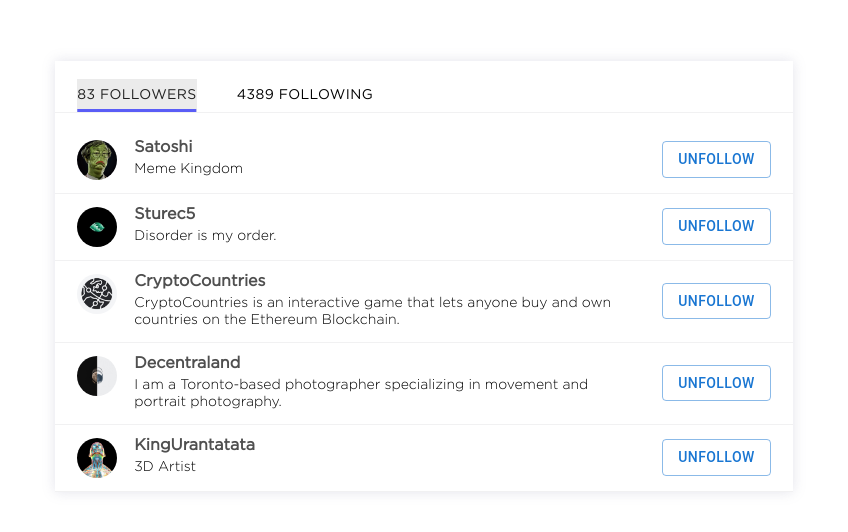
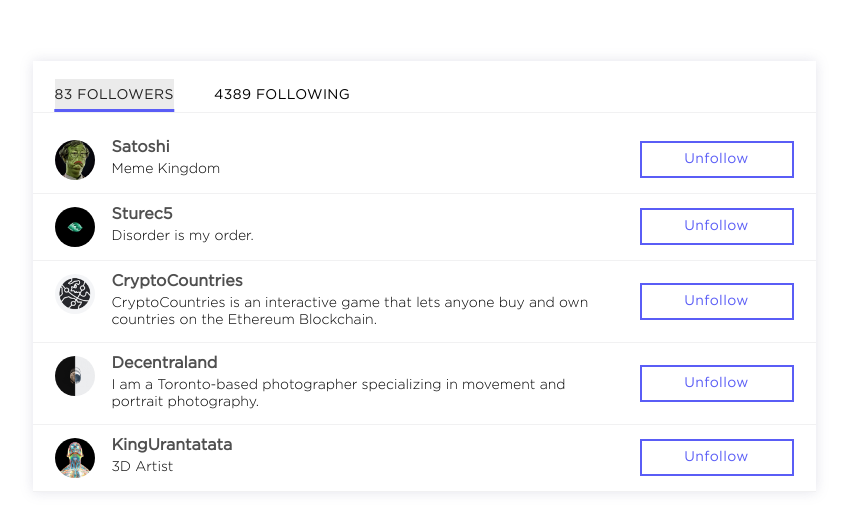
Before and after one commit to khozhainov-aleksandr/My-project__follower-card, a Next.js app: page / in a window 1280 px wide. Shown: the part 124-656 px from the top of the page, without its empty margins (216-1064 px from the left). Built offline with nearby package versions, Linux system fonts and the light colour scheme.

Commit message:
small update toggle ang button

```diff
--- a/components/FollowButton/FollowButton.module.scss
+++ b/components/FollowButton/FollowButton.module.scss
@@ -5,7 +5,7 @@
 $padding_x: 0;
 $padding_y: 10px;
 
-.btn {
+button.btn {
   font-family: $fontGotham_400;
   font-size: 14px;
   line-height: 13px;
@@ -23,7 +23,7 @@
   }
 }
 
-.outlined {
+button.outlined {
   padding: $padding_y $padding_x;
   color: $color_Selected;
   border: $border_style;
@@ -33,7 +33,7 @@
   }
 }
 
-.contained {
+button.contained {
   padding: calc($padding_y + 2px) $padding_x;
   color: $color_White;
   background-color: $color_Selected;
--- a/components/FollowToggle/FollowToggle.scss
+++ b/components/FollowToggle/FollowToggle.scss
@@ -7,6 +7,7 @@
 
   @include on-tablet {
     width: 100%;
+    column-gap: 0;
   }
 
   & > button {
--- a/components/User/User.module.scss
+++ b/components/User/User.module.scss
@@ -49,12 +49,10 @@
       font-family: $fontRoboto_500;
       line-height: 19px;
       color: $color_Black;
-      background: rgba(255, 0, 0, 0.1);
     }
 
     @include on-mobile {
       font-weight: 300;
-      background: rgba(0, 0, 255, 0.1);
     }
   }
 
```
